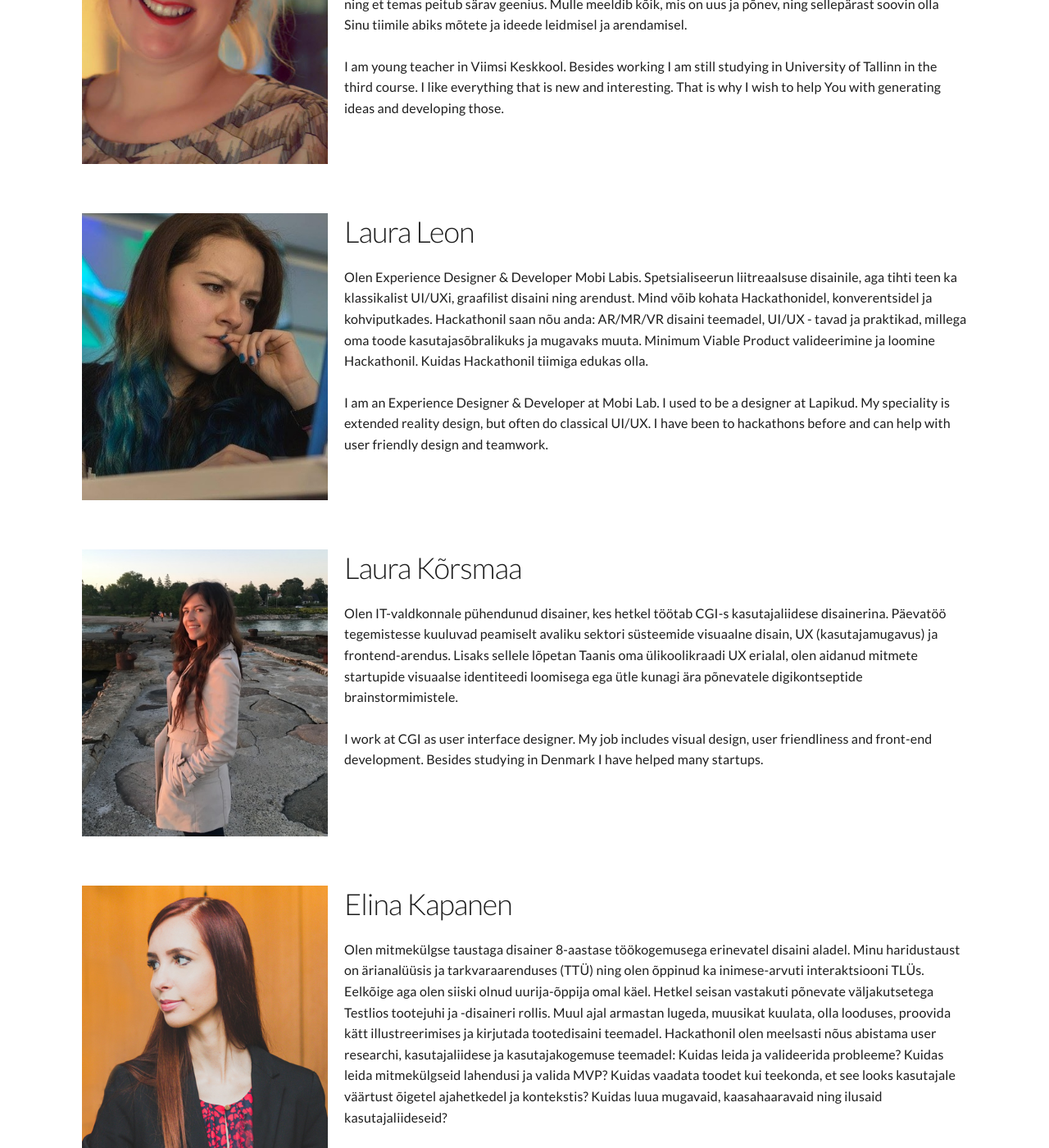
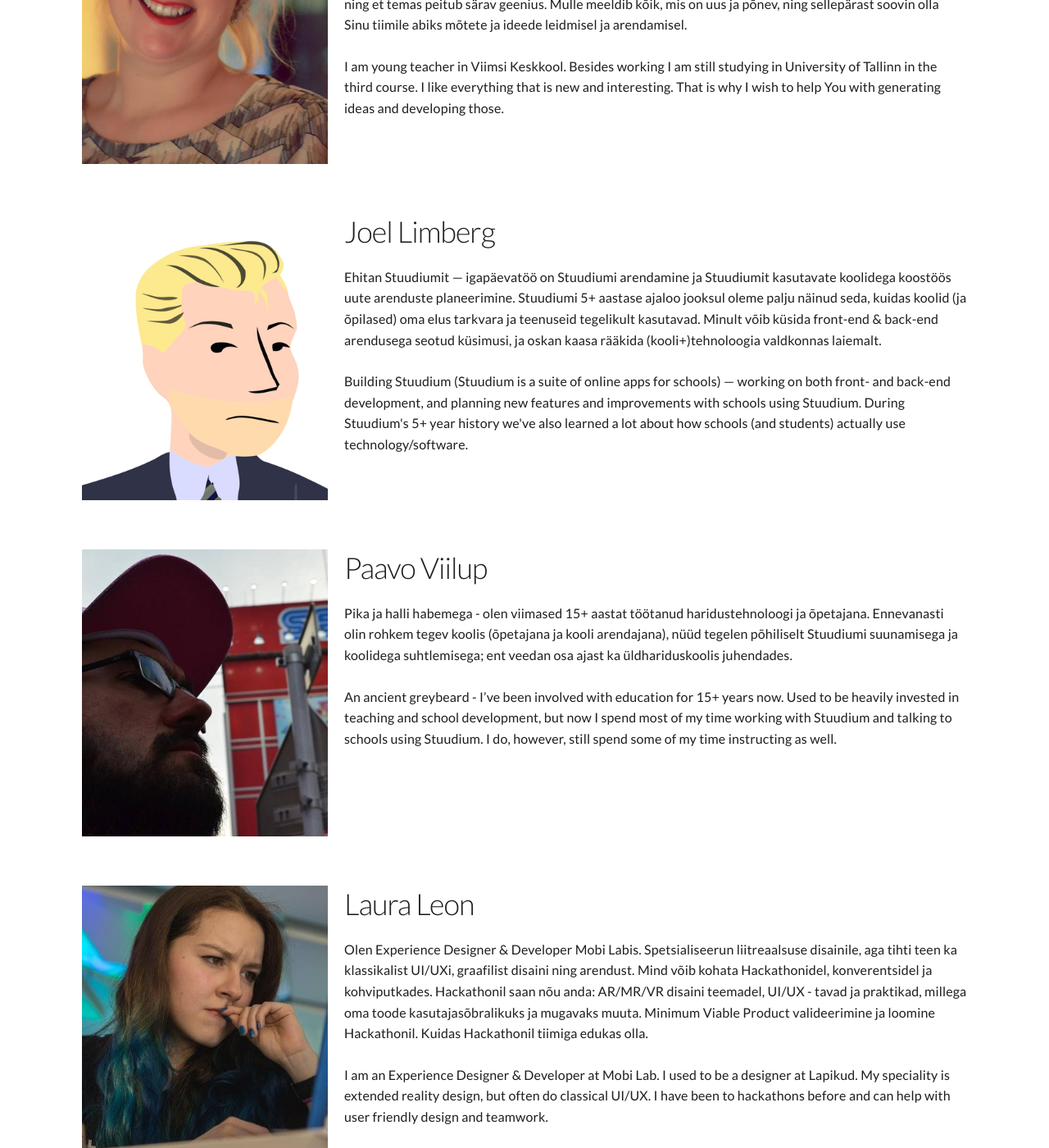
Before and after one commit to Lapikud/laphack.eu, a Jekyll site: the page built from mentors.html, in a window 1280 px wide and 1400 px high, scrolled down 1151 px. Shown: the whole window at 82% size. Built offline with Jekyll 4.4.1, drawn with Linux system fonts in a browser that asks for light colours; nearby versions of some CDN libraries.

Commit message:
Add mentors Joel and Paavo
fixes #4

```diff
--- a/_data/mentors.yml
+++ b/_data/mentors.yml
@@ -37,6 +37,33 @@
     Besides working I am still studying in University of Tallinn in the third course.
     I like everything that is new and interesting. That is why I wish to help You with
     generating ideas and developing those.
+
+- name: Joel Limberg
+  photo: joel_limberg
+  about_et: >
+    Ehitan Stuudiumit — igapäevatöö on Stuudiumi arendamine ja Stuudiumit kasutavate koolidega
+    koostöös uute arenduste planeerimine. Stuudiumi 5+ aastase ajaloo jooksul oleme palju näinud seda,
+    kuidas koolid (ja õpilased) oma elus tarkvara ja teenuseid tegelikult kasutavad.
+    Minult võib küsida front-end & back-end arendusega seotud küsimusi, ja oskan kaasa rääkida
+    (kooli+)tehnoloogia valdkonnas laiemalt.
+  about_en: >
+    Building Stuudium (Stuudium is a suite of online apps for schools) — working on both front-
+    and back-end development, and planning new features and improvements with schools using Stuudium.
+    During Stuudium's 5+ year history we've also learned a lot about how schools (and students)
+    actually use technology/software.
+
+- name: Paavo Viilup
+  photo: paavo_viilup
+  about_et: >
+    Pika ja halli habemega - olen viimased 15+ aastat töötanud haridustehnoloogi
+    ja õpetajana. Ennevanasti olin rohkem tegev koolis (õpetajana ja kooli arendajana),
+    nüüd tegelen põhiliselt Stuudiumi suunamisega ja koolidega suhtlemisega; ent veedan osa ajast
+    ka üldhariduskoolis juhendades.
+  about_en: >
+    An ancient greybeard - I’ve been involved with education for 15+ years now.
+    Used to be heavily invested in teaching and school development, but now I spend most
+    of my time working with Stuudium and talking to schools using Stuudium.
+    I do, however, still spend some of my time instructing as well.
 
 - name: Laura Leon
   photo: laura_leon
```
Also changed, not shown: assets/mentors/joel_limberg.jpg (added), assets/mentors/joel_limberg_med.jpg (added), assets/mentors/joel_limberg_small.jpg (added), assets/mentors/paavo_viilup.jpg (added), assets/mentors/paavo_viilup_med.jpg (added), assets/mentors/paavo_viilup_small.jpg (added).
